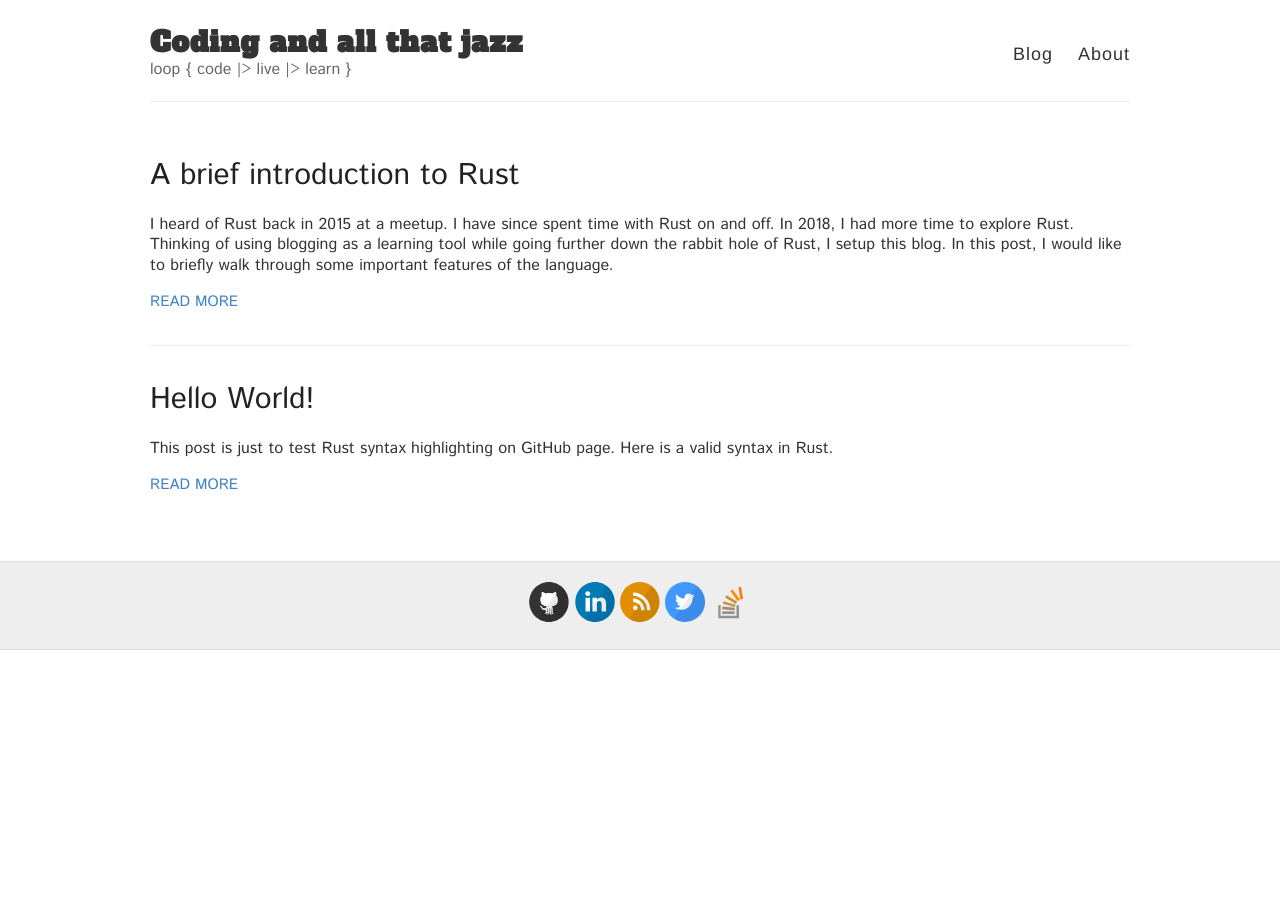
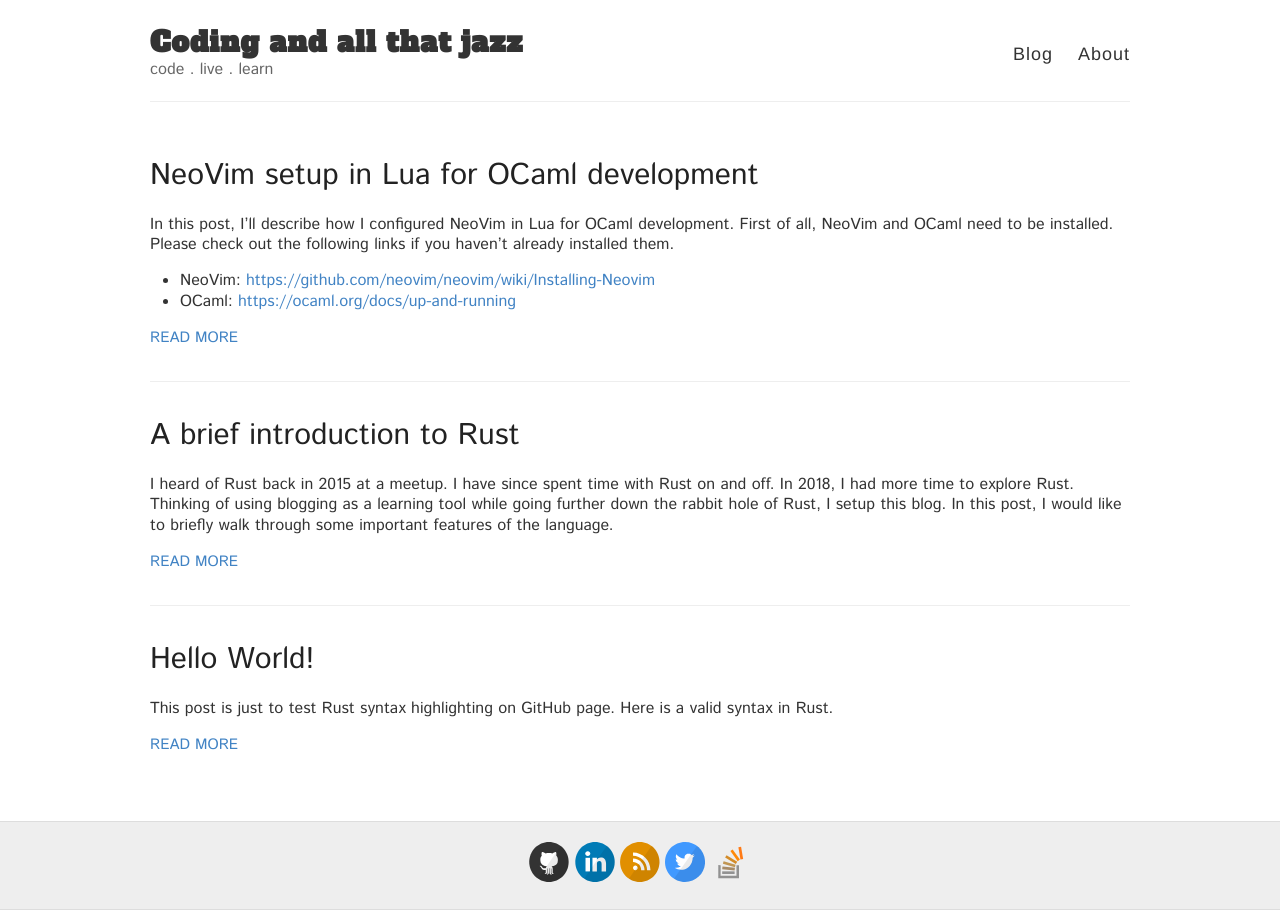
Before and after one commit to nyinyithann/nyinyithan.com, a Jekyll site: the page built from index.html, in a window 1280 px wide. Built offline with Jekyll 4.4.1, drawn with Linux system fonts in a browser that asks for light colours; part of the change alters nothing that is shown.

Commit message:
wip - nvim post

````diff
--- a/_config.yml
+++ b/_config.yml
@@ -6,7 +6,7 @@
 name: Coding and all that jazz
 
 # Short bio or description (displayed in the header)
-description: loop { code |> live |> learn }
+description: code . live . learn
 
 # URL of your avatar or profile pic (you could use your GitHub profile pic)
 avatar:
@@ -36,11 +36,11 @@ footer-links:
 disqus: nyinyithann
 
 # Enter your Google Analytics web tracking code (e.g. UA-2110908-2) to activate tracking
-google_analytics: UA-105812533-1
+google_analytics:
 
 # Your website URL (e.g. http://barryclark.github.io or http://www.barryclark.co)
 # Used for Sitemap.xml and your RSS feed
-url: http://nyinyithan.com
+url: https://nyinyithan.com
 
 # If you're hosting your site at a Project repository on GitHub pages
 # (http://yourusername.github.io/repository-name)
--- /dev/null
+++ b/_posts/2022-9-10-nvim-setup-ocaml.md
@@ -0,0 +1,88 @@
+---
+layout: post
+title: NeoVim setup in Lua for OCaml development
+categories: [NeoVim, OCaml]
+tags: [NeoVim, OCaml]
+---
+
+In this post, I'll describe how I configured NeoVim in Lua for OCaml development.
+First of all, NeoVim and OCaml need to be installed. Please check out the following links if you haven't already installed them.
+- NeoVim: [https://github.com/neovim/neovim/wiki/Installing-Neovim](https://github.com/neovim/neovim/wiki/Installing-Neovim)
+- OCaml: [https://ocaml.org/docs/up-and-running](https://ocaml.org/docs/up-and-running)
+
+The following OCaml packages are necessary to be installed.
+- [ocaml-lsp-server](https://opam.ocaml.org/packages/ocaml-lsp-server/)
+- [ocamlformat](https://opam.ocaml.org/packages/ocamlformat/)
+- [ocamlformat-rpc](https://opam.ocaml.org/packages/ocamlformat-rpc/)
+```bash
+opam install ocaml-lsp-server
+opam install ocamlformat
+opam install ocamlformat-rpc
+```
+
+### Essential Lua
+Lua is used in the entire setup, and in this section, I'll highligh the essential knowledge of Lua required for the setup.
+
+Lua has the following types:
+- `nil` — represents the absence of a useful value
+- `boolean` — true and false
+- `number` — double-precision floating-point numbers
+- `string` — immutable sequence of bytes
+- `table` — associative arrays
+- `userdata` — pointer to a block of raw memory
+- `thread` —  represents independent threads of execution
+
+`userdata` and `thread` are not used in this setup.
+
+Lua has global and local variables. `nil` is the default value of any non-initialized variables.
+```lua
+local x = 10 -- local variable
+y = 10 -- here y is global variable
+local z -- z is nil
+```
+
+Lua has `table` type which implements associative array. Lua `table` can be used as an array or a record.
+If it's used as an array, index starts at 1.
+```lua
+local t = {}  -- create an empty table
+
+-- table as an array
+local vowels = { "a", "e", "i", "o", "u" }
+print(vowels[0]) --> nil
+print(vowels[1]) --> "a"  (array index starts at 1)
+
+-- table as a record (key/value pairs)
+local person = {
+  ["name"] = "Pip",
+  ["age"] = 10
+}
+print(person["name"]) --> "Pip"
+print(person["age"]) --> 10
+
+-- table as a class
+local Point = { x = 4.2, y = 4.5 }
+
+function Point:getX ()
+    return self.x
+end
+
+function Point:setX(v)
+    self.x = v
+end
+
+print(Point:getX()) --> 4.2
+Point:setX(7.4)
+print(Point:getX()) --> 7.4
+
+
+-- or like this
+local tbl = { "x", "y", "z", ["name"] = "Neo", ["age"] = 20 }
+print(tbl[1]) --> x
+print(tbl[4]) --> nil
+print(tbl["name"]) --> "Neo"
+```
+
+Lua has a function called `require` which can be used to load libraries or modules.
+Let's say I have a file called "utilities.lua", and I can import it into "init.lua" by calling `require("utilities")` inside it.
+
+### Folder structure
````
